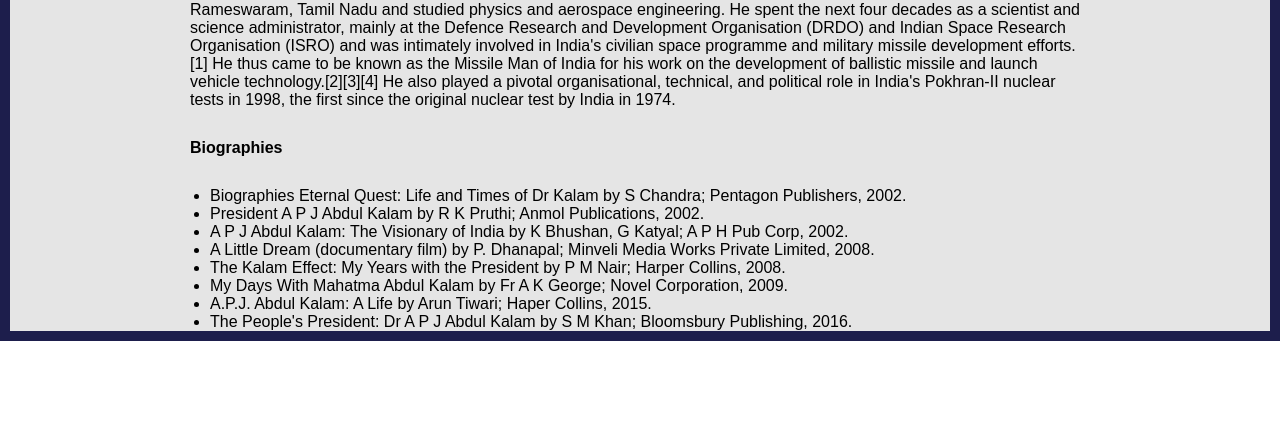
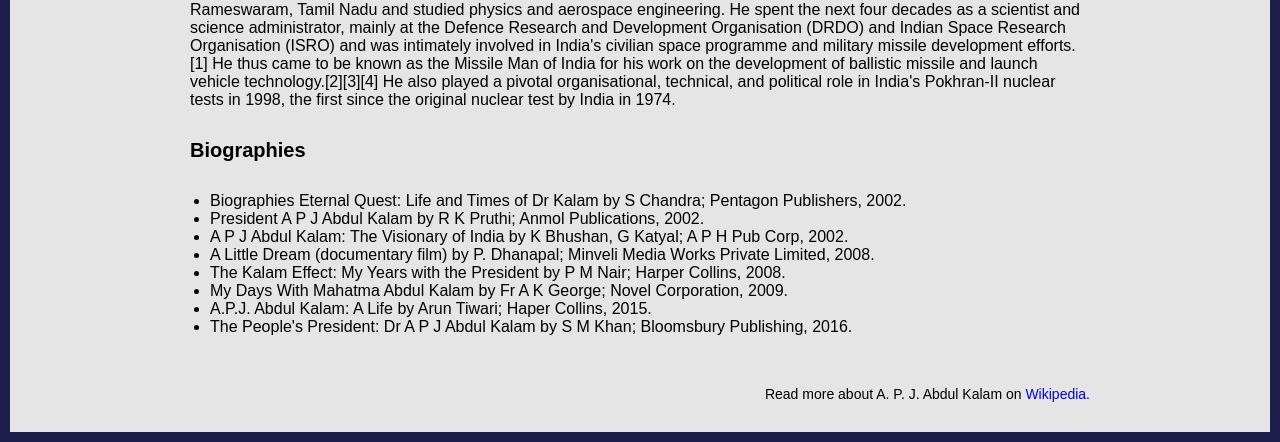
Before and after one commit to badshab454/CSS-Practices, a plain HTML site: page The-Tribute-Website/index.html in a window 1280 px wide. Shown: the part 577-1019 px from the top of the page. Before the commit the page ends 918 px from the top, so only its background shows below. Drawn offline with Linux system fonts and the light colour scheme.

Commit message:
footer section completed

```diff
--- a/The-Tribute-Website/css/style.css
+++ b/The-Tribute-Website/css/style.css
@@ -51,7 +51,20 @@
 }
 .biography-section h4 {
   margin: 30px 0;
+  font-size: 20px;
+  font-weight: 600;
 }
 .biography-section ul {
   margin-left: 20px;
 }
+.footer-section {
+  margin: 30px 0;
+  text-align: end;
+}
+.footer-section p {
+  font-size: 14px;
+  margin-top: 50px;
+}
+.footer-section a {
+  text-decoration: none;
+}
--- a/The-Tribute-Website/index.html
+++ b/The-Tribute-Website/index.html
@@ -74,6 +74,9 @@
             </li>
           </ul>
         </section>
+        <footer class="footer-section">
+          <p>Read more about A. P. J. Abdul Kalam on <a href="https://en.wikipedia.org/wiki/A._P._J._Abdul_Kalam">Wikipedia.<a></p>
+        </footer>
       </div>
     </div>
   </body>
```
